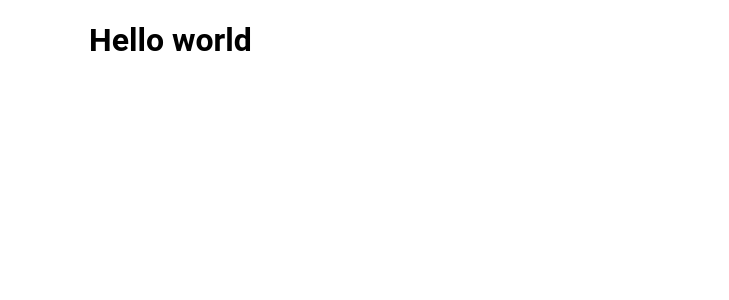
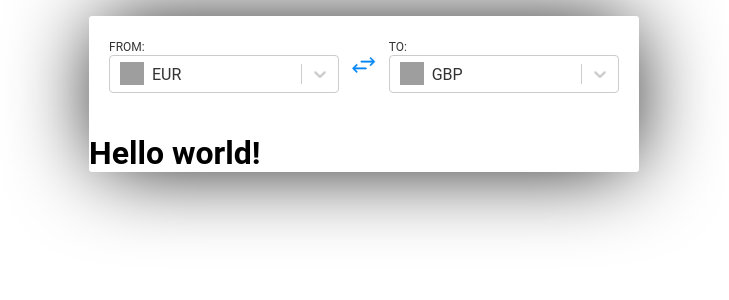
Before and after one commit to Arnanasas/Currency-Converter-Widget, a React (Create React App) app: page / in a window 1280 px wide. Shown: the top 300 px of the page, without its empty margins (276-1005 px from the left). Built offline with nearby package versions, Linux system fonts and the light colour scheme; grey boxes are pictures that could not be loaded.

Commit message:
Initialize styles & CurrencyConverterWidget

```diff
--- a/package.json
+++ b/package.json
@@ -12,7 +12,9 @@
     "@types/react-dom": "^18.2.4",
     "react": "^18.2.0",
     "react-dom": "^18.2.0",
+    "react-icons": "^4.9.0",
     "react-scripts": "5.0.1",
+    "react-select": "^5.7.3",
     "typescript": "^4.9.5",
     "web-vitals": "^2.1.4"
   },
--- a/src/App.tsx
+++ b/src/App.tsx
@@ -1,10 +1,12 @@
 import React from 'react';
+import CurrencyConverterWidget from './components/CurrencyConverterWidget';
 
 
 function App() {
   return (
     <div className="container">
-      <h1>Hello world</h1>
+      <CurrencyConverterWidget></CurrencyConverterWidget>
+      <h1>Hello world!</h1>
     </div>
   );
 }
--- /dev/null
+++ b/src/components/CurrencyConverterWidget.tsx
@@ -0,0 +1,51 @@
+import React from 'react';
+import currenciesData from './currencies.json';
+import styles from './styles/CurrencyConverterWidget.module.scss';
+import Select from 'react-select';
+import {IoIosSwap} from 'react-icons/io';
+
+
+
+
+function CurrencyConverterWidget() {
+
+  return (
+    <form action="#" className={styles.selectContainer}>
+      <div className={styles.selectColumn}>
+        <label className={styles.formLabel}>From:</label>
+        <Select
+          options={currenciesData}
+          name="from"
+          value={currenciesData.find(item => item.value === 'EUR')}
+          isSearchable={false}
+          formatOptionLabel={currency => (
+            <div className={styles.selectWrapper}>
+              <img src={`https://www.transfergo.com/static/images/flags/svg/${currency.code.toUpperCase()}.svg`} className={styles.countryImage} alt="-image" />
+              <span>{currency.value}</span>
+            </div>
+          )}
+          onChange={e => {console.log(e);}}
+        />
+      </div>
+      <IoIosSwap className={styles.swapIcon} onClick={e => {console.log(e);}}></IoIosSwap>
+      <div className={styles.selectColumn}>
+        <label className={styles.formLabel}>To:</label>
+        <Select
+          options={currenciesData}
+          name="to"
+          value={currenciesData.find(item => item.value === 'GBP')}
+          isSearchable={false}
+          formatOptionLabel={currency => (
+            <div className={styles.selectWrapper}>
+              <img src={`https://www.transfergo.com/static/images/flags/svg/${currency.code.toUpperCase()}.svg`} className={styles.countryImage} alt="-image" />
+              <span>{currency.value}</span>
+            </div>
+          )}
+          onChange={e => {console.log(e);}}
+        />
+      </div>
+    </form>
+  );
+}
+
+export default CurrencyConverterWidget;
--- /dev/null
+++ b/src/components/styles/CurrencyConverterWidget.module.scss
@@ -0,0 +1,53 @@
+@import '../../styles/variables';
+
+
+//
+// Form fields
+//
+
+.selectWrapper {
+    display:flex;
+    align-items:center;
+}
+
+.selectContainer {
+    display: flex;
+    align-items: center;
+    padding: $font-size-large;
+  }
+
+.formWrapper {
+    display: grid;
+    grid-template-columns: 1fr 1fr;
+    grid-gap: 10px;
+  }
+
+  .countryImage {
+    max-width: 24px;
+    height: 24px;
+    margin-right: 8px;
+    transform: translateY(-1px);
+  }
+
+  .formLabel {
+    color: $secondary-color;
+    font-size: $font-size-small;
+    text-transform: uppercase;
+  }
+
+  .selectColumn {
+    width: 100%;
+  }
+
+  .swapIcon {
+    color: $icon-color;
+    font-size: $icon-size-large!important;
+    stroke-width: 12px;
+    padding: 0 $font-size-small;
+    transition: 0.4s;
+    &:hover {
+        color: darken($icon-color, 20%);
+        transform: rotate(180deg);
+        // transform: scale(110%);
+    }
+  }
--- a/src/index.tsx
+++ b/src/index.tsx
@@ -2,7 +2,7 @@ import React from 'react';
 import ReactDOM from 'react-dom/client';
 import './styles/index.scss';
 import App from './App';
-import reportWebVitals from './reportWebVitals';
+// import reportWebVitals from './reportWebVitals';
 
 const root = ReactDOM.createRoot(
   document.getElementById('root') as HTMLElement
@@ -16,4 +16,4 @@ root.render(
 // If you want to start measuring performance in your app, pass a function
 // to log results (for example: reportWebVitals(console.log))
 // or send to an analytics endpoint. Learn more: https://bit.ly/CRA-vitals
-reportWebVitals(console.log);
+// reportWebVitals(console.log);
--- /dev/null
+++ b/src/styles/_variables.scss
@@ -0,0 +1,11 @@
+$primary-color: #000000;           // Black
+$secondary-color: lighten(#000000, 20%);  // 20% lighter (gray)
+$theme-color: #f8d107;
+$icon-color: #0085F6;
+
+// Default font sizes
+$font-size-small: 12px;
+$font-size-medium: 16px;
+$font-size-large: 20px;
+
+$icon-size-large: 56px;
--- a/src/styles/index.scss
+++ b/src/styles/index.scss
@@ -1,5 +1,6 @@
 @import-normalize
 @import url('https://fonts.googleapis.com/css?family=Roboto&display=swap');
+@import './variables';
 
 
 html {
@@ -15,4 +16,9 @@ body {
 .container {
     max-width: 550px;
     margin: 0 auto;
+    margin-top: 1rem;
+    border-radius: 3px;
+    box-shadow: 1px 0px 87px -9px $primary-color;
+    -webkit-box-shadow: 1px 0px 87px -9px $primary-color;
+    -moz-box-shadow: 1px 0px 87px -9px $primary-color;
 }
```
Also changed, not shown: 1 other file (tests, documents, lock files or other folders).
